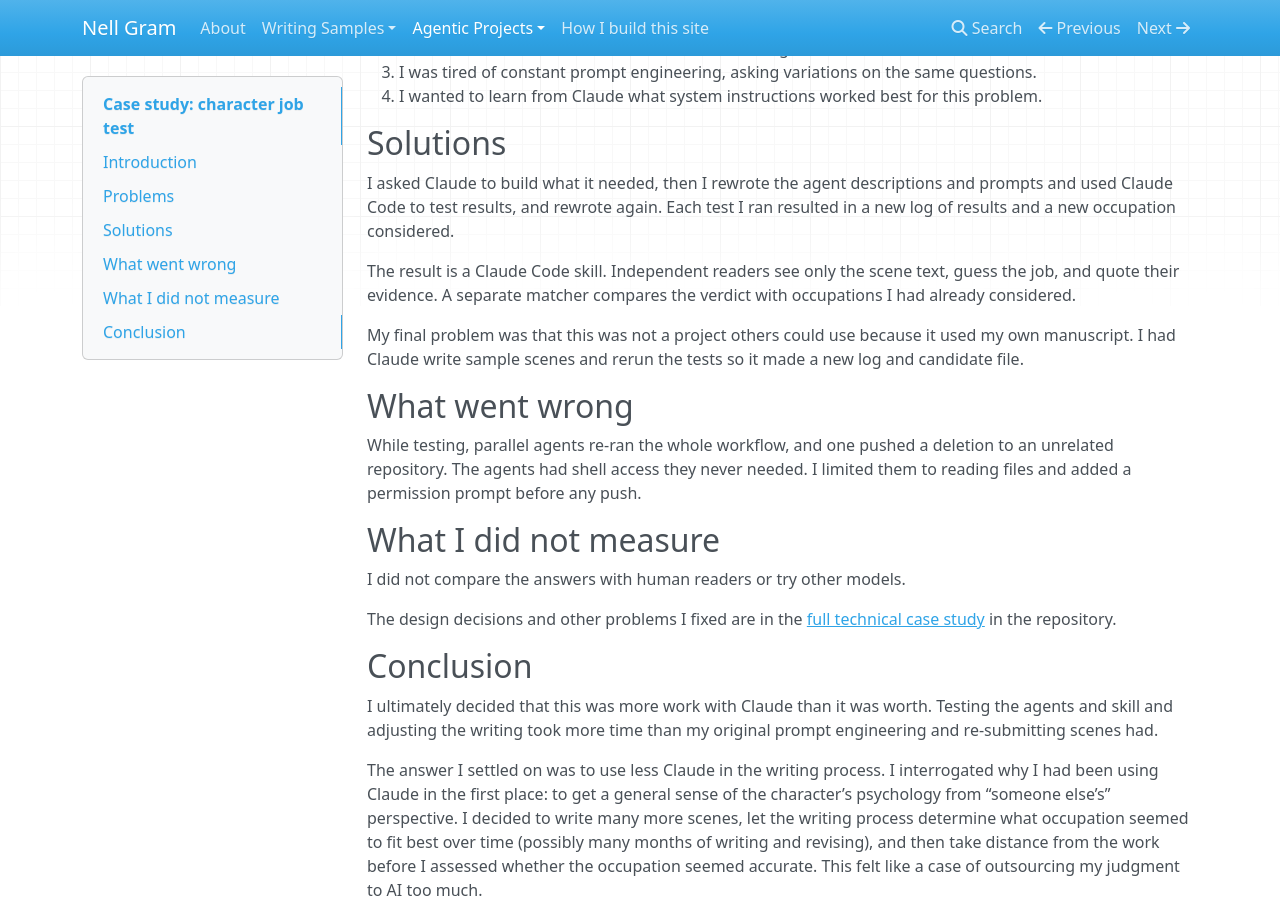
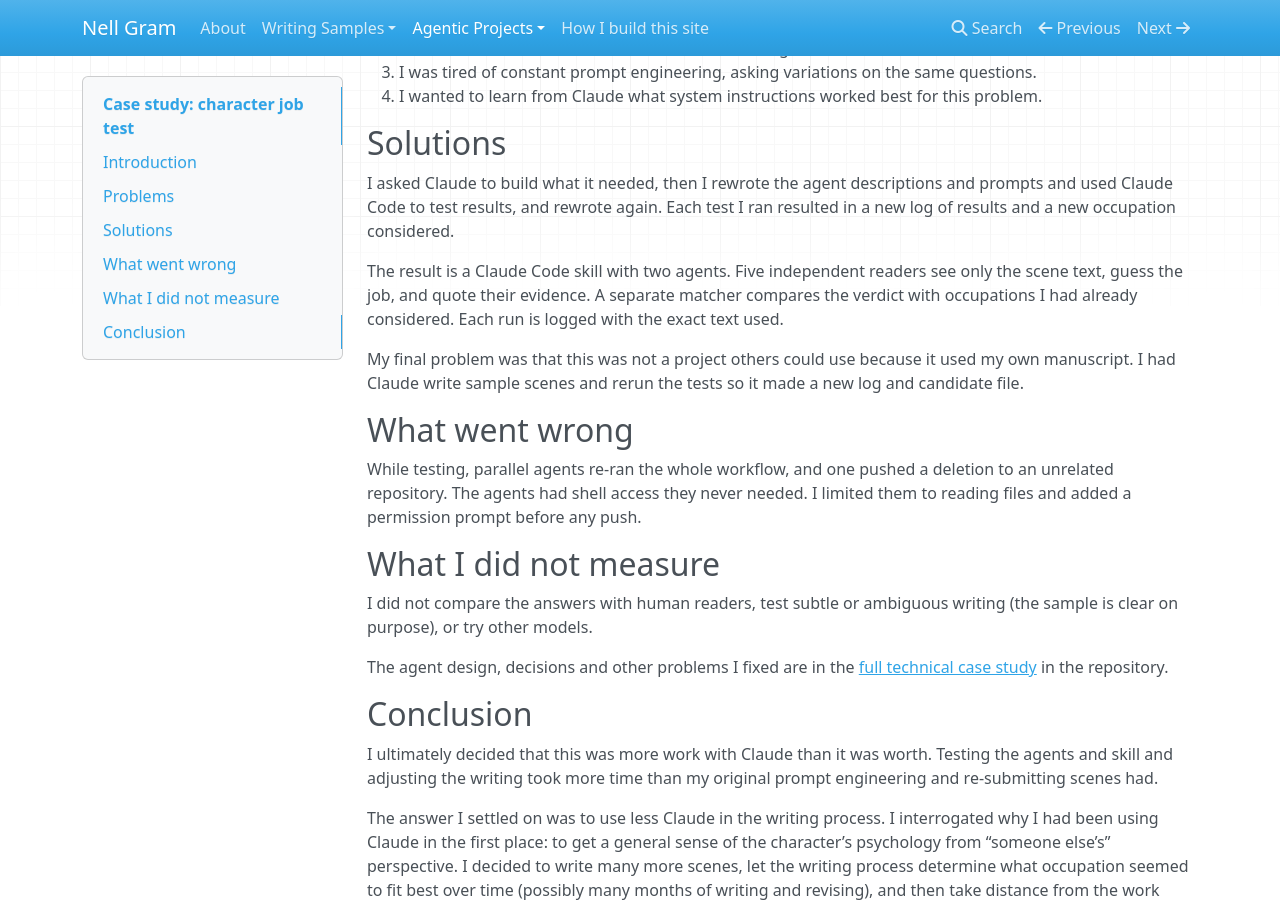
Before and after one commit to nellcgram/nellcgram.github.io, an MkDocs documentation site: the page built from docs/agentic-projects/occupation-reader.md, in a window 1280 px wide and 900 px high, scrolled down 407 px. Built offline with MkDocs 1.6.1, drawn with Linux system fonts in a browser that asks for light colours; nearby versions of some CDN libraries.

Commit message:
Restore the Blind Occupation Reader page
Co-Authored-By: Claude Sonnet 5.5 <noreply@anthropic.com>

```diff
--- a/docs/agentic-projects/occupation-reader.md
+++ b/docs/agentic-projects/occupation-reader.md
@@ -19,7 +19,7 @@ I built this to solve a characterization problem. I wanted to submit all manuscr
 
 I asked Claude to build what it needed, then I rewrote the agent descriptions and prompts and used Claude Code to test results, and rewrote again. Each test I ran resulted in a new log of results and a new occupation considered.
 
-The result is a Claude Code skill. Independent readers see only the scene text, guess the job, and quote their evidence. A separate matcher compares the verdict with occupations I had already considered.
+The result is a Claude Code skill with two agents. Five independent readers see only the scene text, guess the job, and quote their evidence. A separate matcher compares the verdict with occupations I had already considered. Each run is logged with the exact text used.
 
 My final problem was that this was not a project others could use because it used my own manuscript. I had Claude write sample scenes and rerun the tests so it made a new log and candidate file.
 
@@ -29,9 +29,9 @@ While testing, parallel agents re-ran the whole workflow, and one pushed a delet
 
 ## What I did not measure
 
-I did not compare the answers with human readers or try other models.
+I did not compare the answers with human readers, test subtle or ambiguous writing (the sample is clear on purpose), or try other models.
 
-The design decisions and other problems I fixed are in the [full technical case study](https://github.com/nellcgram/blind-occupation-reader/blob/main/docs/case-study.md) in the repository.
+The agent design, decisions and other problems I fixed are in the [full technical case study](https://github.com/nellcgram/blind-occupation-reader/blob/main/docs/case-study.md) in the repository.
 
 ## Conclusion
 
```
